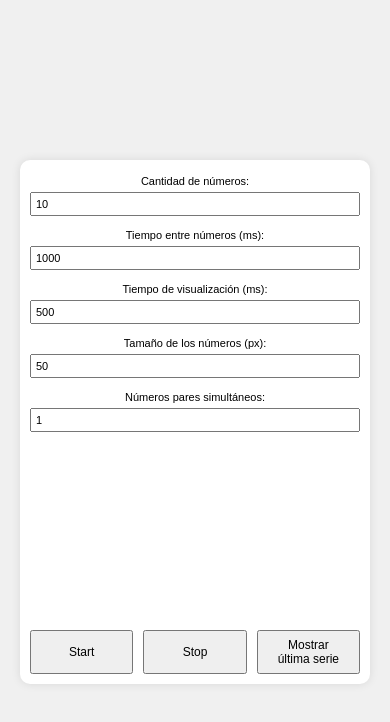
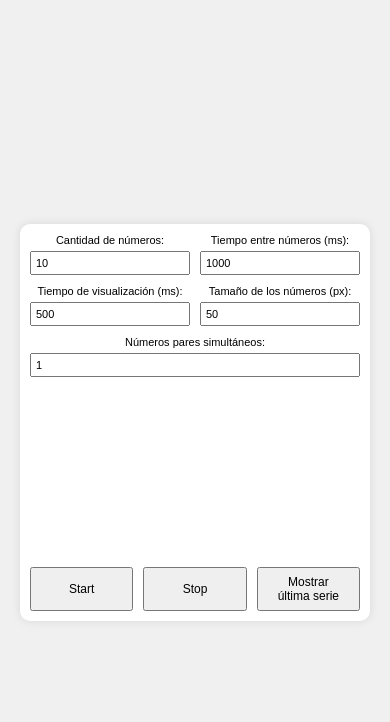
Before and after one commit to SpeedQuark/Spdpres, a plain HTML site: page index.html in a window 390 px wide. Drawn offline with Linux system fonts and the light colour scheme.

Commit message:
Update style.css

```diff
--- a/style.css
+++ b/style.css
@@ -21,19 +21,26 @@ body {
 }
 
 .controls {
+    display: flex;
+    flex-wrap: wrap;
+    gap: 10px;
     margin-bottom: 15px;
 }
 
-.controls label {
-    display: block;
-    margin: 5px 0;
-    font-size: 12px;
+.control-group {
+    flex: 1 1 calc(50% - 10px); /* Dos por renglón */
+    display: flex;
+    flex-direction: column;
 }
 
-.controls input {
+.control-group label {
+    font-size: 12px;
+    margin-bottom: 5px;
+}
+
+.control-group input {
     width: 100%;
     padding: 5px;
-    margin-bottom: 8px;
     font-size: 12px;
     box-sizing: border-box;
 }
@@ -75,11 +82,11 @@ body {
         padding: 10px;
     }
 
-    .controls label {
+    .control-group label {
         font-size: 11px;
     }
 
-    .controls input {
+    .control-group input {
         font-size: 11px;
         padding: 4px;
     }
```
